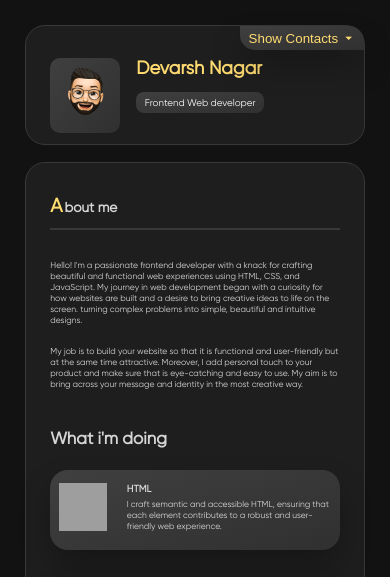
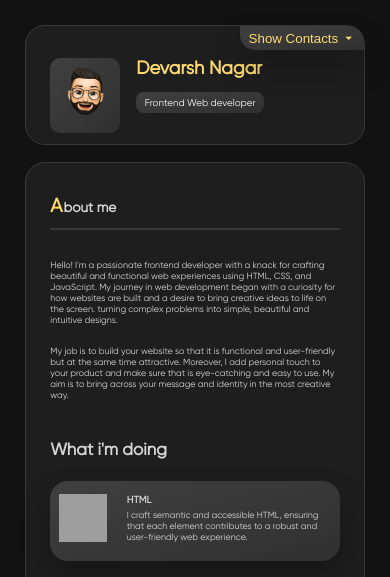
Before and after one commit to Dxvarsh/Portfolio1, a plain HTML site: page index.html in a window 390 px wide. Shown: the top 577 px of the page. Drawn offline with nearby package versions, Linux system fonts and the light colour scheme; grey boxes are pictures that could not be loaded.

Commit message:
Update style.css

```diff
--- a/assets/style.css
+++ b/assets/style.css
@@ -387,7 +387,7 @@ header{
 }
 .article-title::first-letter{
   font-size: 2.3vmax;
-  margin-right: 2px;
+  margin-right: 1px;
   color: var(--orange-yellow-crayola);
 }
 .about-text{
@@ -588,7 +588,7 @@ header{
     font-size: 3.5vmin;
   }
   .about-text p{
-    font-size: 2.2vmin;
+    font-size: 2.3vmin;
   }
   .service-item{
     max-width: 100%;
@@ -597,6 +597,6 @@ header{
     font-size: 2.5vmin;
   }
   .service-item-text{
-    font-size: 2.2vmin;
+    font-size: 2.3vmin;
   }
 }
```
